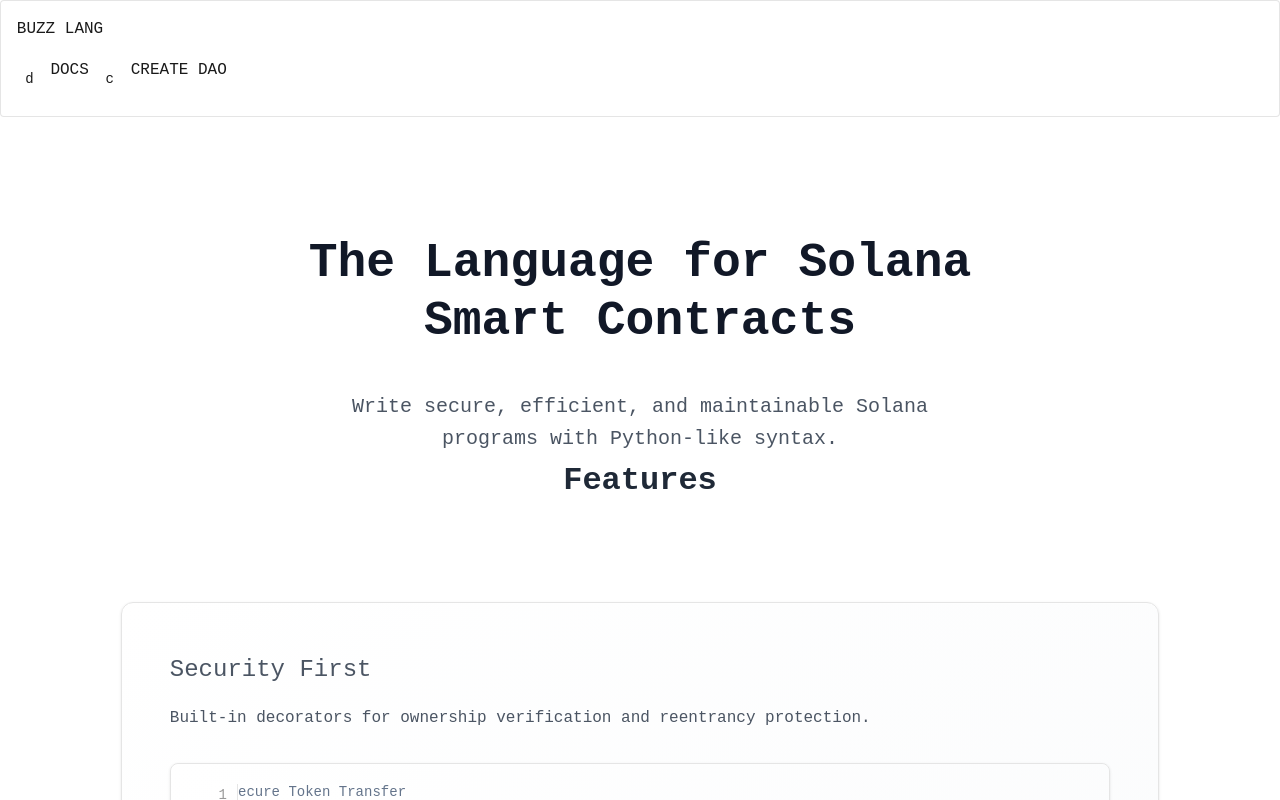
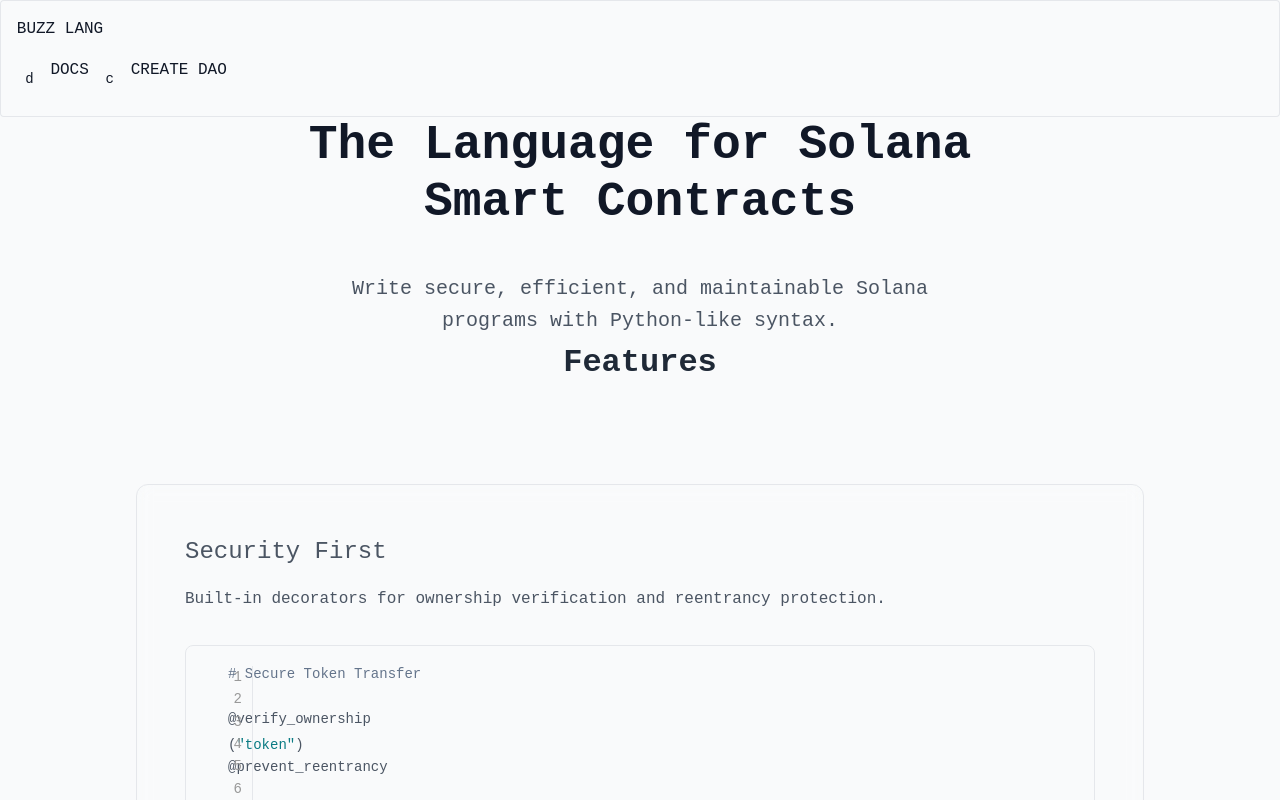
Before and after one commit to buzz-language/buzz, a React (Vite) app in the folder pilot/: page / in a window 1280 px wide. Shown: the top 800 px of the page. Built offline with nearby package versions, Linux system fonts and the light colour scheme; what @solana/wallet-adapter-react, @solana/wallet-adapter-react-ui, @solana/wallet-adapter-wallets would draw is missing.

Commit message:
fix: update layout padding and headline colors to match modal.com theme
Co-Authored-By: 0xrinegade <0xrinegade@gmail.com>

```diff
--- a/pilot/src/components/sacred/Container.module.scss
+++ b/pilot/src/components/sacred/Container.module.scss
@@ -20,14 +20,19 @@
 }
 
 .mainContainer {
+  width: 100%;
   max-width: 1200px;
   margin: 0 auto;
-  padding: 6rem 2rem;
+  padding: 0 2rem;
   border: none;
   border-radius: 0;
   background: none;
   box-shadow: none;
   backdrop-filter: none;
+
+  @media (min-width: 768px) {
+    padding: 0 4rem;
+  }
 
   &:hover {
     transform: none;
--- a/pilot/src/components/sacred/Text.module.scss
+++ b/pilot/src/components/sacred/Text.module.scss
@@ -5,7 +5,7 @@
 }
 
 .h1 {
-  color: var(--theme-headline);
+  color: var(--color-gray-900);
   font-size: 2.5rem;
   line-height: 1.2;
   font-weight: 600;
@@ -13,7 +13,7 @@
 }
 
 .h2 {
-  color: var(--theme-headline);
+  color: var(--color-gray-700);
   font-size: 2rem;
   line-height: 1.3;
   font-weight: 600;
@@ -21,7 +21,7 @@
 }
 
 .h3 {
-  color: var(--theme-headline-secondary);
+  color: var(--color-gray-600);
   font-size: 1.5rem;
   line-height: 1.4;
   font-weight: 500;
--- a/pilot/src/index.css
+++ b/pilot/src/index.css
@@ -4,43 +4,42 @@
 
 @layer base {
   :root {
-    /* Base colors */
-    --background: 0 0% 100%;
-    --foreground: 240 10% 3.9%;
-    --border: 240 5.9% 90%;
-    --grid: rgba(0, 0, 0, 0.03);
+    /* Color system from modal.com */
+    --color-gray-50: #f9fafb;
+    --color-gray-100: #f3f4f6;
+    --color-gray-200: #e5e7eb;
+    --color-gray-300: #d1d5db;
+    --color-gray-400: #9ca3af;
+    --color-gray-500: #6b7280;
+    --color-gray-600: #4b5563;
+    --color-gray-700: #374151;
+    --color-gray-800: #1f2937;
+    --color-gray-900: #111827;
 
-    /* Theme specific */
+    /* Theme variables */
+    --theme-background: var(--color-gray-50);
+    --theme-surface: var(--color-gray-100);
+    --theme-text: var(--color-gray-900);
+    --theme-text-secondary: var(--color-gray-600);
+    --theme-text-tertiary: var(--color-gray-500);
+    --theme-headline: var(--color-gray-800);
+    --theme-headline-secondary: var(--color-gray-600);
+    --theme-border: var(--color-gray-200);
+    --theme-code-bg: var(--color-gray-50);
+
+    /* Gradients */
+    --gradient-subtle: linear-gradient(to bottom right, var(--color-gray-50), var(--color-gray-100));
+    --gradient-emphasis: linear-gradient(to bottom right, var(--color-gray-100), var(--color-gray-200));
+    --gradient-surface: linear-gradient(180deg, var(--color-gray-50) 0%, var(--color-gray-100) 100%);
+    --gradient-card: linear-gradient(145deg, #ffffff 0%, var(--color-gray-50) 100%);
+
+    /* Font settings */
     --font-family: var(--font-mono, ui-monospace, 'Geist-Mono-Regular', monospace);
     --font-size: 14px;
-    --theme-line-height-base: 1.6;
+    --line-height-base: 1.6;
 
-    /* Sophisticated gradients system */
-    --theme-background: #ffffff;
-    --theme-surface-gradient: linear-gradient(180deg, rgba(255, 255, 255, 0.98) 0%, rgba(249, 250, 251, 0.98) 100%);
-    --theme-gradient-subtle: linear-gradient(145deg, #fafafa 0%, #ffffff 100%);
-    --theme-gradient-card: linear-gradient(145deg, #ffffff 0%, #fafbfc 100%);
-    --theme-gradient-code: linear-gradient(145deg, #ffffff 0%, #fafbfc 100%);
-    --theme-gradient-accent: linear-gradient(145deg, #0ea5e9 0%, #10b981 100%);
-    --theme-gradient-hover: linear-gradient(145deg, #f8fafc 0%, #ffffff 100%);
-    --theme-gradient-active: linear-gradient(145deg, #e2e8f0 0%, #f1f5f9 100%);
-    --theme-gradient-border: linear-gradient(180deg, rgba(226, 232, 240, 0.5) 0%, rgba(241, 245, 249, 0.5) 100%);
-
-    /* Shadows and effects */
-    --theme-shadow-sm: 0 1px 2px rgba(0, 0, 0, 0.05);
-    --theme-shadow: 0 1px 3px rgba(0, 0, 0, 0.1);
-    --theme-shadow-lg: 0 4px 6px -1px rgba(0, 0, 0, 0.1), 0 2px 4px -1px rgba(0, 0, 0, 0.06);
-
-    /* Colors */
-    --theme-text: #1a1a1a;
-    --theme-text-secondary: #4b5563;
-    --theme-text-tertiary: #6b7280;
-    --theme-headline-main: #111827;
-    --theme-headline: #1f2937;
-    --theme-headline-secondary: #4b5563;
-    --theme-border: #e5e5e5;
-    --theme-accent: #10b981;
-    --theme-code-bg: #f8f9fa;
+    /* Grid */
+    --grid-color: rgba(0, 0, 0, 0.03);
   }
 
   body {
@@ -48,16 +47,23 @@
     color: var(--theme-text);
     font-family: var(--font-family);
     font-size: var(--font-size);
-    line-height: var(--theme-line-height-base);
+    line-height: var(--line-height-base);
+  }
+
+  h1, h2, h3, h4, h5, h6 {
+    color: var(--theme-headline);
   }
 
   button {
-    @apply bg-gradient-to-br from-white to-gray-50 border border-gray-200 rounded-md shadow-sm hover:from-gray-50 hover:to-gray-100 active:from-gray-100 active:to-gray-200 transition-all duration-200;
+    @apply bg-gradient-to-br from-white to-gray-50 border border-gray-200 rounded-md shadow-sm
+           hover:from-gray-50 hover:to-gray-100 active:from-gray-100 active:to-gray-200
+           transition-all duration-200;
     font-family: var(--font-family);
   }
 
   input, textarea {
-    @apply bg-gradient-to-b from-white to-gray-50 border border-gray-200 rounded-md focus:ring-2 focus:ring-blue-500/20 transition-all duration-200;
+    @apply bg-gradient-to-b from-white to-gray-50 border border-gray-200 rounded-md
+           focus:ring-2 focus:ring-blue-500/20 transition-all duration-200;
     font-family: var(--font-family);
   }
 }
@@ -65,7 +71,7 @@
 .grid-background {
   background-size: 8px 8px;
   background-image:
-    linear-gradient(to right, var(--grid) 1px, transparent 1px),
-    linear-gradient(to bottom, var(--grid) 1px, transparent 1px),
-    var(--theme-surface-gradient);
+    linear-gradient(to right, var(--grid-color) 1px, transparent 1px),
+    linear-gradient(to bottom, var(--grid-color) 1px, transparent 1px),
+    var(--gradient-surface);
 }
```
Also changed, not shown: 1 other file (tests, documents, lock files or other folders).
